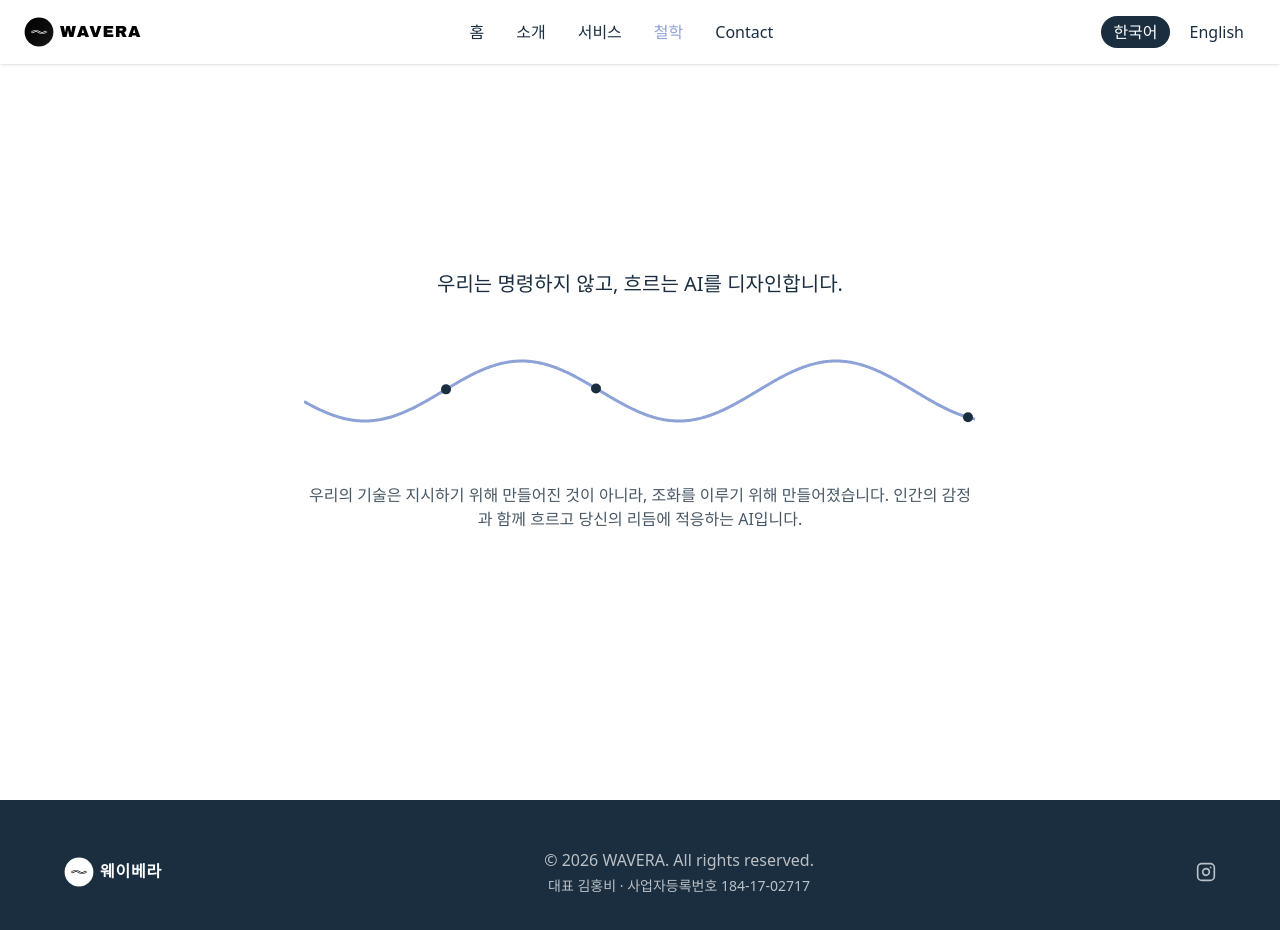
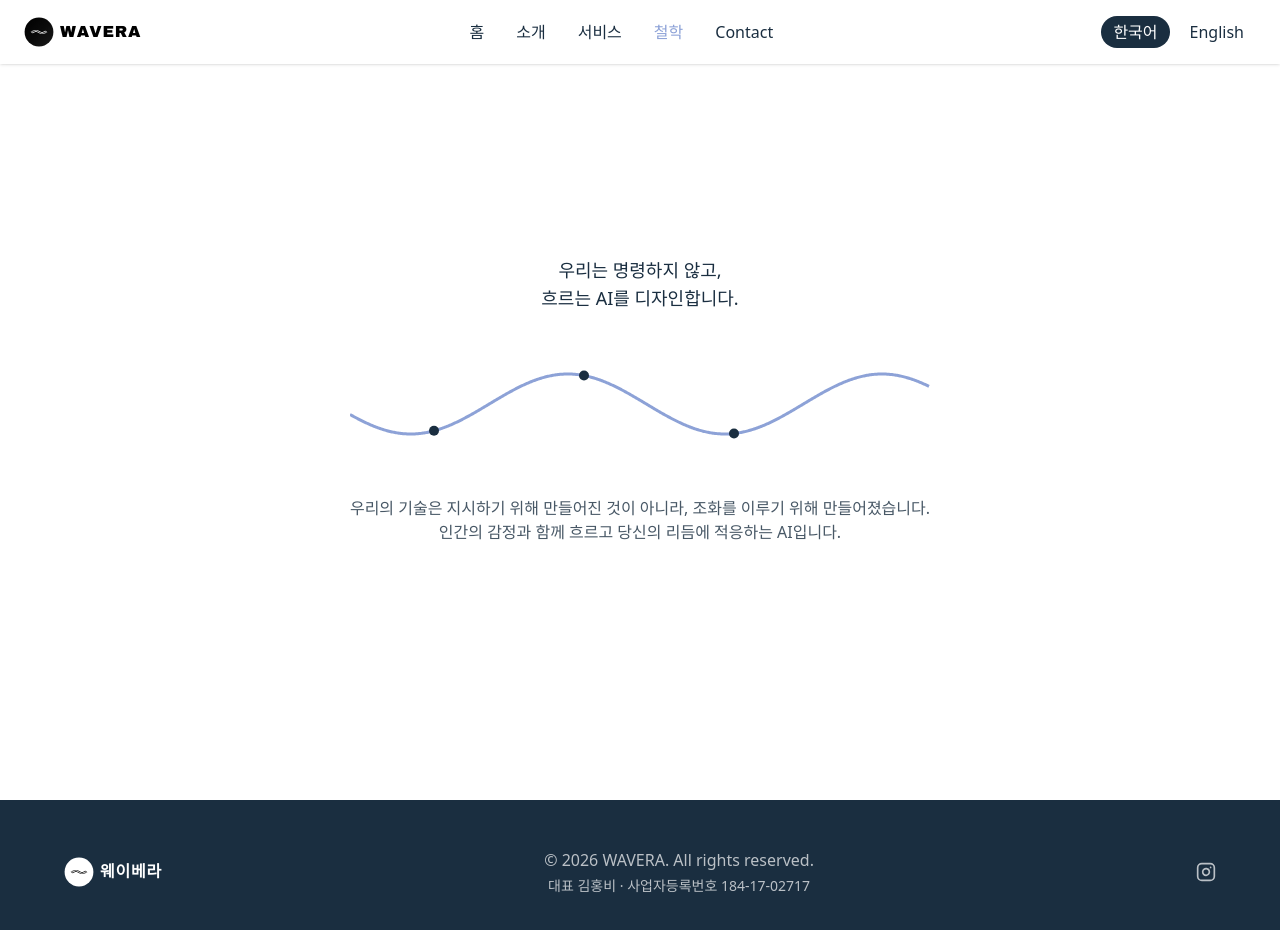
Before and after one commit to Hongbi-Kim/wave-X-web, a React (Vite) app: page /philosophy in a window 1280 px wide. Shown: the top 930 px of the page. Built offline with nearby package versions, Linux system fonts and the light colour scheme.

Commit message:
Fix responsive layout on hero, about, and philosophy sections for mobile

```diff
--- a/src/components/AboutSection.tsx
+++ b/src/components/AboutSection.tsx
@@ -10,21 +10,25 @@ export function AboutSection() {
       icon: Waves,
       title: t('about.value1.title'),
       description: t('about.value1.desc'),
+      mobileKeyword: '흐름',
     },
     {
       icon: Scale,
       title: t('about.value2.title'),
       description: t('about.value2.desc'),
+      mobileKeyword: '조화',
     },
     {
       icon: Lightbulb,
       title: t('about.value3.title'),
       description: t('about.value3.desc'),
+      mobileKeyword: '명료함',
     },
     {
       icon: Heart,
       title: t('about.value4.title'),
       description: t('about.value4.desc'),
+      mobileKeyword: '공감',
     },
   ];
 
@@ -38,12 +42,12 @@ export function AboutSection() {
           className="text-center mb-16"
         >
           <h2 className="text-[#1A2E40] mb-6">{t('about.title')}</h2>
-          <p className="text-[#1A2E40]/80 max-w-3xl mx-auto">
+          <p className="text-[#1A2E40]/80 max-w-3xl mx-auto" style={{ wordBreak: 'keep-all' }}>
             {t('about.description')}
           </p>
         </motion.div>
 
-        <div className="grid md:grid-cols-2 lg:grid-cols-4 gap-8">
+        <div className="grid grid-cols-4 gap-3 md:gap-8">
           {values.map((value, index) => (
             <div key={index}>
               <motion.div
@@ -52,11 +56,15 @@ export function AboutSection() {
                 transition={{ duration: 0.6, delay: index * 0.1 }}
                 className="text-center"
               >
-                <div className="w-16 h-16 mx-auto mb-4 rounded-full bg-gradient-to-br from-[#8DA2D7]/20 to-[#1A2E40]/20 flex items-center justify-center">
-                  <value.icon className="w-8 h-8 text-[#1A2E40]" />
+                <div
+                  className="mx-auto mb-4 rounded-full bg-gradient-to-br from-[#8DA2D7]/20 to-[#1A2E40]/20 flex items-center justify-center"
+                  style={{ width: 'clamp(2.5rem, 14vw, 4rem)', height: 'clamp(2.5rem, 14vw, 4rem)' }}
+                >
+                  <value.icon className="text-[#1A2E40]" style={{ width: 'clamp(1.1rem, 6vw, 2rem)', height: 'clamp(1.1rem, 6vw, 2rem)' }} />
                 </div>
-                <h3 className="text-[#1A2E40] mb-3">{value.title}</h3>
-                <p className="text-[#1A2E40]/70">{value.description}</p>
+                <h3 className="text-[#1A2E40] mb-3" style={{ fontSize: 'clamp(0.8rem, 3.5vw, 1.125rem)' }}>{value.title}</h3>
+                <p className="sm:hidden text-[#1A2E40]/70" style={{ fontSize: 'clamp(0.65rem, 2.8vw, 1rem)' }}>{value.mobileKeyword}</p>
+                <p className="hidden sm:block text-[#1A2E40]/70" style={{ fontSize: 'clamp(0.65rem, 2.8vw, 1rem)' }}>{value.description}</p>
               </motion.div>
 
               {index < values.length - 1 && (
--- a/src/components/Header.tsx
+++ b/src/components/Header.tsx
@@ -135,13 +135,13 @@ export function Header() {
             >
               {t('nav.contact')}
             </Link>
-            <Link
+            {/* <Link
               to="/legal"
               onClick={handleLinkClick}
               className={`transition-colors text-left ${isActive('/legal') || isActive('/terms') || isActive('/privacy') ? 'text-[#8DA2D7]' : 'text-[#1A2E40] hover:text-[#8DA2D7]'}`}
             >
               {t('nav.legal')}
-            </Link>
+            </Link> */}
             <div className="flex items-center space-x-2 pt-4 border-t border-gray-200">
               <button
                 onClick={() => setLanguage('ko')}
--- a/src/components/HeroSection.tsx
+++ b/src/components/HeroSection.tsx
@@ -21,8 +21,8 @@ export function HeroSection() {
           transition={{ duration: 0.8, delay: 0.1 }}
           className="flex justify-center mb-8"
         >
-          <div className="sm:hidden" style={{ transform: 'scale(0.85)' }}>
-            <WaveXLogoFull size="large" animated={true} />
+          <div className="sm:hidden">
+            <WaveXLogoFull size="medium" animated={true} />
           </div>
           <div className="hidden sm:block">
             <WaveXLogoFull size="large" animated={true} />
@@ -44,7 +44,17 @@ export function HeroSection() {
           transition={{ duration: 0.8, delay: 0.4 }}
           className="text-[#1A2E40]/80 mb-12 max-w-2xl mx-auto"
         >
-          {t('hero.subtext')}
+          {(() => {
+            const [lead, rest] = t('hero.subtext').split(' — ');
+            return (
+              <>
+                {lead}
+                <br className="sm:hidden" />
+                <span className="hidden sm:inline"> </span>
+                — {rest}
+              </>
+            );
+          })()}
         </motion.p>
 
         <motion.div
--- a/src/components/PhilosophySection.tsx
+++ b/src/components/PhilosophySection.tsx
@@ -70,9 +70,20 @@ export function PhilosophySection() {
           initial={{ opacity: 0, y: 30 }}
           animate={{ opacity: 1, y: 0 }}
           transition={{ duration: 0.6 }}
-          className="text-[#1A2E40] mb-8"
+          className="text-[#1A2E40] text-lg mb-8"
         >
-          {t('philosophy.title')}
+          {(() => {
+            const title = t('philosophy.title');
+            const parts = title.split(', ');
+            if (parts.length < 2) return title;
+            return (
+              <>
+                {parts[0]},
+                <br />
+                {parts.slice(1).join(', ')}
+              </>
+            );
+          })()}
         </motion.h2>
 
         <motion.div
@@ -89,8 +100,37 @@ export function PhilosophySection() {
           animate={{ opacity: 1, y: 0 }}
           transition={{ duration: 0.6, delay: 0.4 }}
           className="text-[#1A2E40]/80 max-w-2xl mx-auto"
+          style={{ fontSize: 'clamp(0.8rem, 3.2vw, 1rem)' }}
         >
-          {t('philosophy.description')}
+          {(() => {
+            const description = t('philosophy.description');
+            const sentences = description.split('. ');
+            if (sentences.length < 2) return description;
+            const [firstSentence, ...restSentences] = sentences;
+            const secondSentence = restSentences.join('. ');
+            const clauses = firstSentence.split(', ');
+            if (clauses.length < 2) {
+              return (
+                <>
+                  {firstSentence}.
+                  <br />
+                  {secondSentence}
+                </>
+              );
+            }
+            const [clause1, ...restClauses] = clauses;
+            const clause2 = restClauses.join(', ');
+            return (
+              <>
+                {clause1},
+                <br className="sm:hidden" />
+                <span className="hidden sm:inline"> </span>
+                {clause2}.
+                <br />
+                {secondSentence}
+              </>
+            );
+          })()}
         </motion.p>
       </div>
     </section>
--- a/src/index.css
+++ b/src/index.css
@@ -595,6 +595,10 @@
     display: grid;
   }
 
+  .grid-cols-4 {
+    grid-template-columns: repeat(4, minmax(0, 1fr));
+  }
+
   .hidden {
     display: none;
   }
@@ -1859,6 +1863,24 @@
     }
   }
 
+  @media (width >= 40rem) {
+    .sm\:hidden {
+      display: none;
+    }
+  }
+
+  @media (width >= 40rem) {
+    .sm\:block {
+      display: block;
+    }
+  }
+
+  @media (width >= 40rem) {
+    .sm\:inline {
+      display: inline;
+    }
+  }
+
   @media (width >= 48rem) {
     .md\:flex {
       display: flex;
@@ -1893,6 +1915,12 @@
     .md\:text-sm {
       font-size: var(--text-sm);
       line-height: var(--tw-leading, var(--text-sm--line-height));
+    }
+  }
+
+  @media (width >= 48rem) {
+    .md\:gap-8 {
+      gap: calc(var(--spacing) * 8);
     }
   }
 
```
